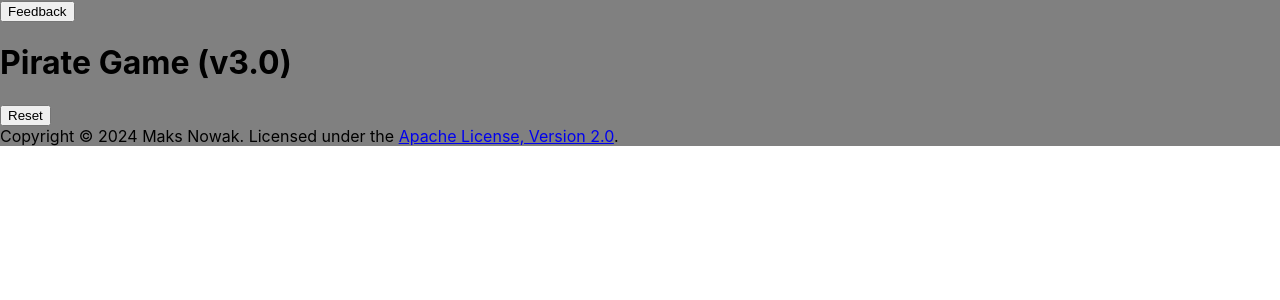
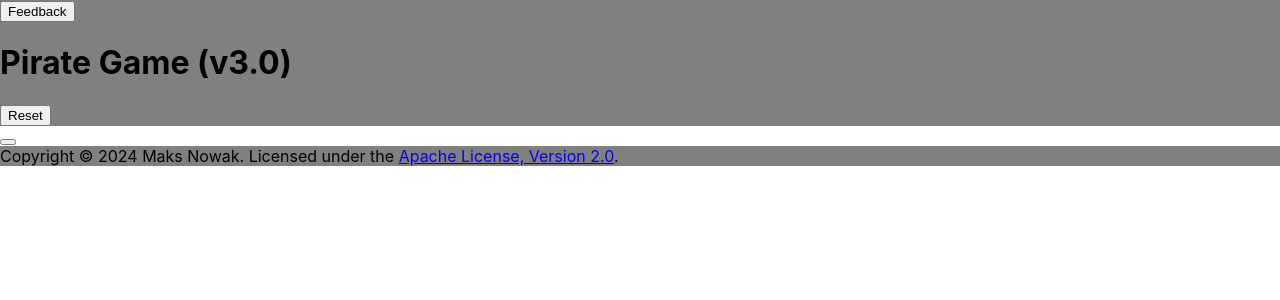
Before and after one commit to f2reninj5/pirategame3.0, a React (Create React App) app: page / in a window 1280 px wide. Shown: the top 300 px of the page. Built offline with nearby package versions, Linux system fonts and the light colour scheme.

Commit message:
Updated Panel

```diff
--- a/src/containers/PanelContainer.tsx
+++ b/src/containers/PanelContainer.tsx
@@ -2,7 +2,7 @@ import React, { type ReactNode } from 'react'
 
 function PanelContainer ({ children }: { children: ReactNode }): React.JSX.Element {
   return (
-    <div></div>
+    <div>{children}</div>
   )
 }
 
```
